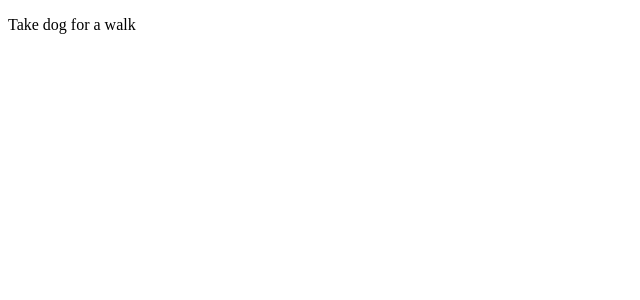
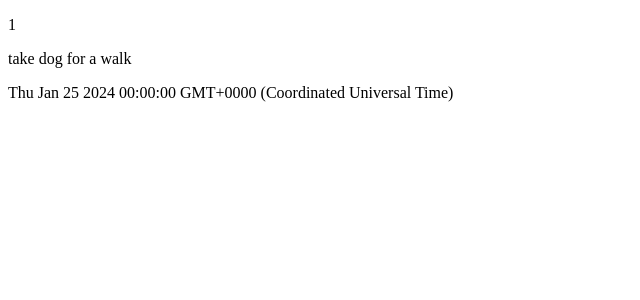
Before and after one commit to rupindersingh91/ng-appointment-app, an Angular app: page / in a window 1280 px wide. Shown: the top 300 px of the page, without its empty margins (0-640 px from the left). Built offline with nearby package versions, Linux system fonts and the light colour scheme.

Commit message:
interface created

```diff
--- a/src/app/appointment-list/appointment-list.component.html
+++ b/src/app/appointment-list/appointment-list.component.html
@@ -1 +1,3 @@
-<p>{{ appointment }}</p>
+<p>{{ appointment.id }}</p>
+<p>{{ appointment.title }}</p>
+<p>{{ appointment.date }}</p>
--- a/src/app/appointment-list/appointment-list.component.ts
+++ b/src/app/appointment-list/appointment-list.component.ts
@@ -1,4 +1,5 @@
 import { Component } from '@angular/core';
+import { Appointment } from '../models/appointment';
 
 @Component({
   selector: 'app-appointment-list',
@@ -6,5 +7,11 @@
   styleUrls: ['./appointment-list.component.css']
 })
 export class AppointmentListComponent {
-  appointment: string = "Take dog for a walk";
+
+  appointment: Appointment = {
+    id: 1,
+    title: 'take dog for a walk',
+    date: new Date('2024-01-25')
+  };
+
 }
--- /dev/null
+++ b/src/app/models/appointment.ts
@@ -0,0 +1,5 @@
+export interface Appointment {
+    id: number,
+    title: string,
+    date: Date
+}
```
